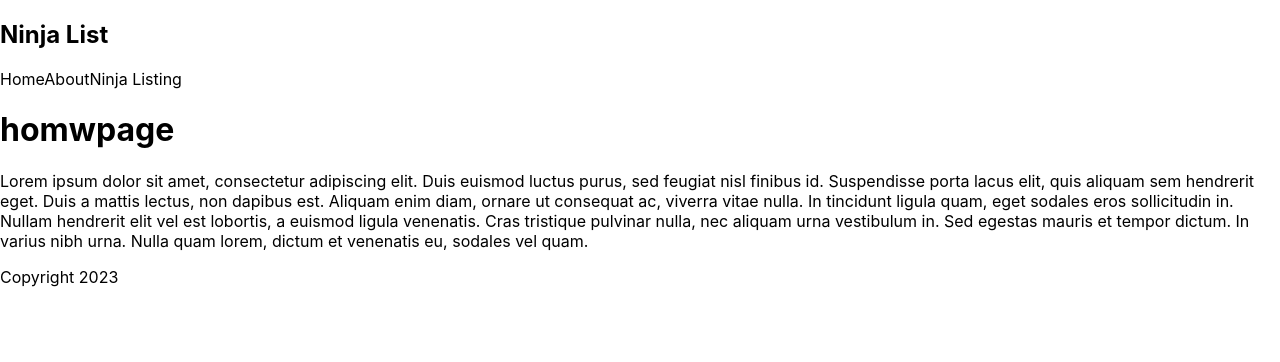
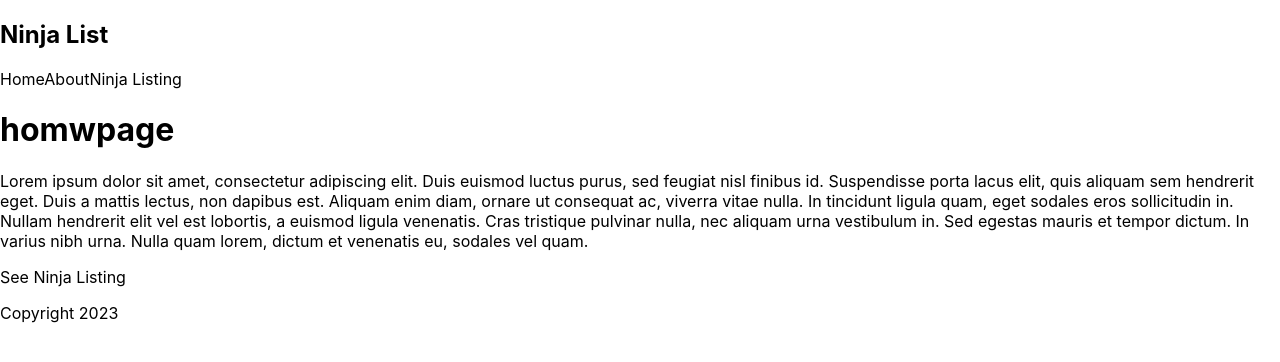
Before and after one commit to cjxe/learning-nextjs, a Next.js app in the folder ninjalist/: page / in a window 1280 px wide. Shown: the top 362 px of the page. Built offline with nearby package versions, Linux system fonts and the light colour scheme.

Commit message:
finish lesson 4 linking between pages

```diff
--- a/ninjalist/src/components/Navbar.js
+++ b/ninjalist/src/components/Navbar.js
@@ -1,12 +1,14 @@
+import Link from "next/link";
+
 const Navbar = () => {
   return (
     <nav>
       <div className="logo">
         <h1>Ninja List</h1>
       </div>
-      <a>Home</a>
-      <a>About</a>
-      <a>Ninja Listing</a>
+        <Link href="/">Home</Link>
+        <Link href="/about">About</Link>
+        <Link href="/ninjas">Ninja Listing</Link>
     </nav>
    );
 }
--- a/ninjalist/src/pages/index.js
+++ b/ninjalist/src/pages/index.js
@@ -4,6 +4,7 @@
 import styles from '@/styles/Home.module.css'
 import Navbar from '@/components/Navbar'
 import Footer from '@/components/Footer'
+import Link from 'next/link'
 
 const inter = Inter({ subsets: ['latin'] })
 
@@ -13,6 +14,7 @@
       <Navbar />
       <h1>homwpage</h1>
       <p>Lorem ipsum dolor sit amet, consectetur adipiscing elit. Duis euismod luctus purus, sed feugiat nisl finibus id. Suspendisse porta lacus elit, quis aliquam sem hendrerit eget. Duis a mattis lectus, non dapibus est. Aliquam enim diam, ornare ut consequat ac, viverra vitae nulla. In tincidunt ligula quam, eget sodales eros sollicitudin in. Nullam hendrerit elit vel est lobortis, a euismod ligula venenatis. Cras tristique pulvinar nulla, nec aliquam urna vestibulum in. Sed egestas mauris et tempor dictum. In varius nibh urna. Nulla quam lorem, dictum et venenatis eu, sodales vel quam.</p>
+      <Link href="/ninjas">See Ninja Listing</Link>
       <Footer />
     </>
   )
```
Also changed, not shown: 1 other file (tests, documents, lock files or other folders).
